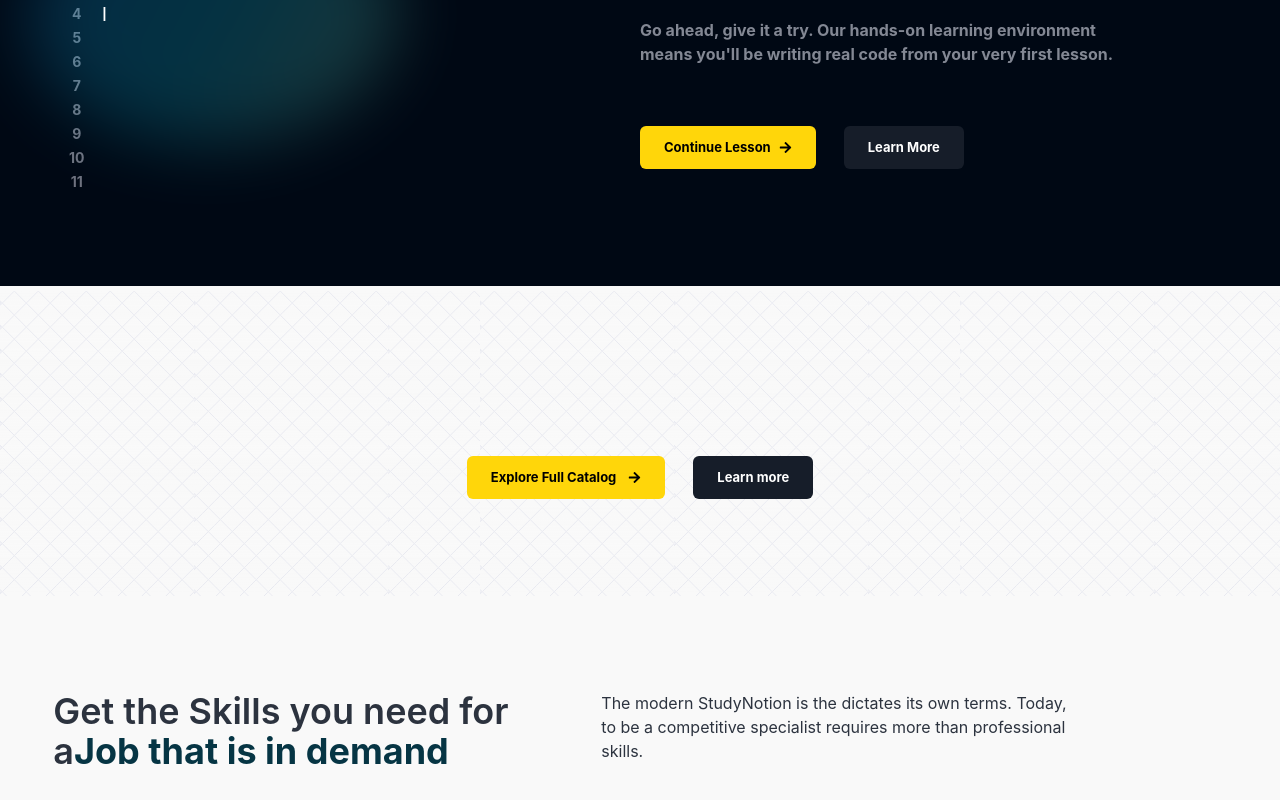
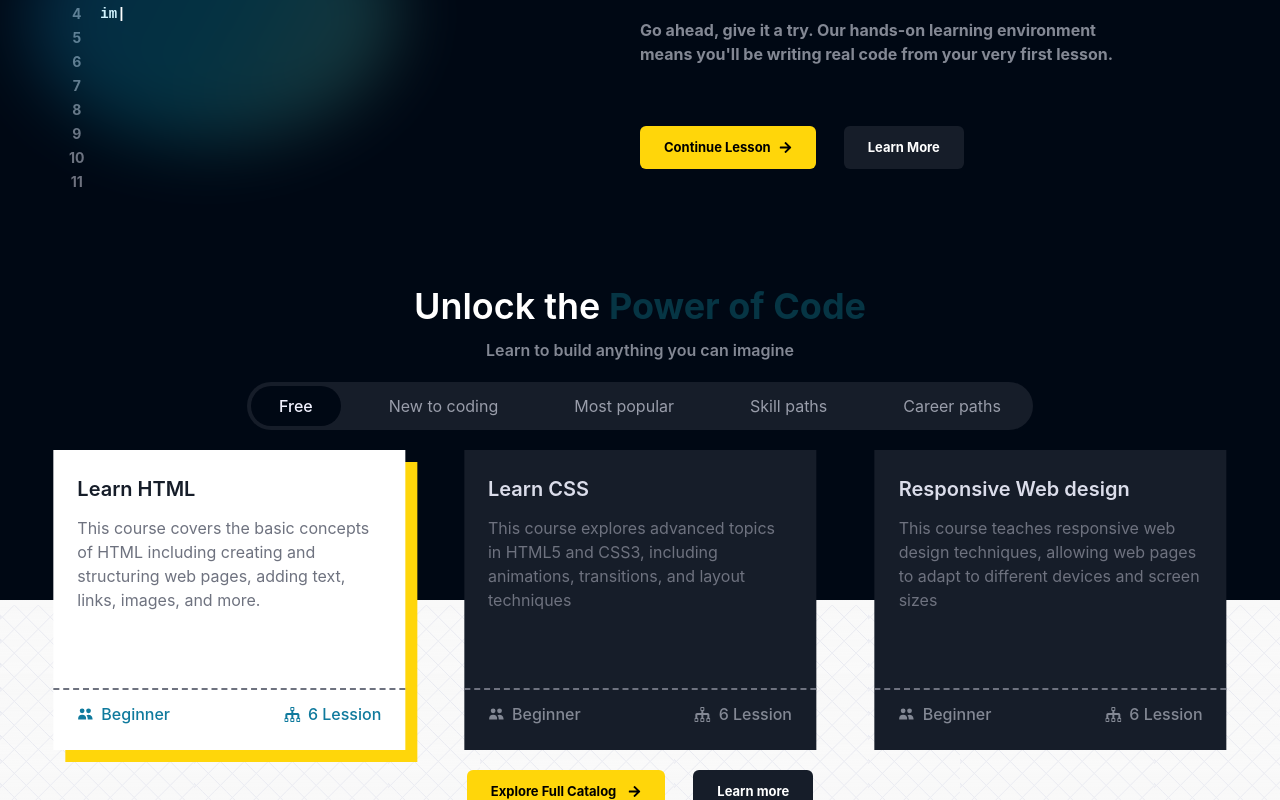
Before and after one commit to zakizaidi55/EdTech, a React (Create React App) app in the folder EdTech/STUDYNOTION/: page / in a window 1280 px wide. Shown: the part 1178-1978 px from the top of the page. Built offline with nearby package versions, Linux system fonts and the light colour scheme.

Commit message:
adding coursecard component and made UI change

```diff
--- /dev/null
+++ b/EdTech/STUDYNOTION/src/components/core/Homepage/CourseCard.jsx
@@ -0,0 +1,47 @@
+import React from 'react'
+
+import { HiUsers } from "react-icons/hi";
+import { ImTree } from "react-icons/im";
+
+export const CourseCard = ({cardData, currentCard, setCurrentCard}) => {
+  return (
+    <div
+      className={`w-[360px] lg:w-[30%] ${
+        currentCard === cardData?.heading
+          ? "bg-white shadow-[12px_12px_0_0] shadow-yellow-50"
+          : "bg-richblack-800"
+      }  text-richblack-25 h-[300px] box-border cursor-pointer`}
+      onClick={() => setCurrentCard(cardData?.heading)}
+    >
+      <div className="border-b-[2px] border-richblack-400 border-dashed h-[80%] p-6 flex flex-col gap-3">
+        <div
+          className={` ${
+            currentCard === cardData?.heading && "text-richblack-800"
+          } font-semibold text-[20px]`}
+        >
+          {cardData?.heading}
+        </div>
+
+        <div className="text-richblack-400">{cardData?.description}</div>
+      </div>
+
+      <div
+        className={`flex justify-between ${
+          currentCard === cardData?.heading ? "text-blue-300" : "text-richblack-300"
+        } px-6 py-3 font-medium`}
+      >
+        {/* Level */}
+        <div className="flex items-center gap-2 text-[16px]">
+          <HiUsers />
+          <p>{cardData?.level}</p>
+        </div>
+
+        {/* Flow Chart */}
+        <div className="flex items-center gap-2 text-[16px]">
+          <ImTree />
+          <p>{cardData?.lessionNumber} Lession</p>
+        </div>
+      </div>
+    </div>
+  )
+}
--- a/EdTech/STUDYNOTION/src/components/core/Homepage/ExploreMore.jsx
+++ b/EdTech/STUDYNOTION/src/components/core/Homepage/ExploreMore.jsx
@@ -1,78 +1,75 @@
-import React, { useState } from "react";
-import { HomePageExplore } from "../../../data/homepage-explore";
-import CourseCard from "./CourseCard";
+import React, { useState } from 'react'
+import {HomePageExplore} from "../../../data/homepage-explore";
 import HighlightText from "./HighlightText";
+import { CourseCard } from './CourseCard';
+
 
 const tabsName = [
   "Free",
   "New to coding",
   "Most popular",
-  "Skills paths",
-  "Career paths",
+  "Skill paths",
+  "Career paths"
 ];
 
-const ExploreMore = () => {
+function ExploreMore() {
   const [currentTab, setCurrentTab] = useState(tabsName[0]);
   const [courses, setCourses] = useState(HomePageExplore[0].courses);
-  const [currentCard, setCurrentCard] = useState(
-    HomePageExplore[0].courses[0].heading
-  );
+  const [currentCard, setCurrentCard] = useState(HomePageExplore[0].courses[0].heading);
 
-  const setMyCards = (value) => {
+  const setMyCard = (value) => {
     setCurrentTab(value);
     const result = HomePageExplore.filter((course) => course.tag === value);
     setCourses(result[0].courses);
+    console.log("printing the result ", result[0].courses);
     setCurrentCard(result[0].courses[0].heading);
-  };
+  }
 
   return (
     <div>
-      {/* Explore more section */}
-      <div>
-        <div className="text-4xl font-semibold text-center my-10">
-          Unlock the
-          <HighlightText text={"Power of Code"} />
-          <p className="text-center text-richblack-300 text-lg font-semibold mt-1">
-            Learn to Build Anything You Can Imagine
-          </p>
-        </div>
+      <div className='text-4xl font-semibold text-center'>
+        Unlock the
+        <HighlightText text={" Power of Code"}/>
       </div>
 
-      {/* Tabs Section */}
-      <div className="hidden lg:flex gap-5 -mt-5 mx-auto w-max bg-richblack-800 text-richblack-200 p-1 rounded-full font-medium drop-shadow-[0_1.5px_rgba(255,255,255,0.25)]">
-        {tabsName.map((ele, index) => {
-          return (
-            <div
-              className={` text-[16px] flex flex-row items-center gap-2 ${
-                currentTab === ele
-                  ? "bg-richblack-900 text-richblack-5 font-medium"
-                  : "text-richblack-200"
-              } px-7 py-[7px] rounded-full transition-all duration-200 cursor-pointer hover:bg-richblack-900 hover:text-richblack-5`}
+      <p className='text-center text-richblack-300 text-md font-semibold mt-3'>
+        Learn to build anything you can imagine
+      </p>
+
+      <div className='mt-5 flex flex-row rounded-full mx-auto gap-5 bg-richblack-800 mb-5  border-richblack-100  px-1 py-1'>
+        {
+          tabsName.map((element, index) => {
+            return (
+              <div className={`text-[16px] flex flex-row items-center gap-2
+              ${currentTab === element ? "bg-richblack-900 text-richblack-5 font-medium" : "text-richblack-200"} rounded-full transition-all
+              duration-200 cursor-pointer hover:bg-richblack-900 hover:text-richblack-5 px-7 py-2`}
               key={index}
-              onClick={() => setMyCards(ele)}
-            >
-              {ele}
-            </div>
-          );
-        })}
+              onClick={()=> setMyCard(element)}
+              >
+                {element}
+              </div>
+            )
+          })
+        }
       </div>
-      <div className="hidden lg:block lg:h-[200px]"></div>
 
-      {/* Cards Group */}
+      <div className='lg:h-[150px]'></div>
+
+      {/* course card group */}
       <div className="lg:absolute gap-10 justify-center lg:gap-0 flex lg:justify-between flex-wrap w-full lg:bottom-[0] lg:left-[50%] lg:translate-x-[-50%] lg:translate-y-[50%] text-black lg:mb-0 mb-7 lg:px-0 px-3">
-        {courses.map((ele, index) => {
-          return (
-            <CourseCard
+        {
+          courses.map((element, index)=> {
+            return <CourseCard
               key={index}
-              cardData={ele}
-              currentCard={currentCard}
-              setCurrentCard={setCurrentCard}
+              cardData = {element}
+              currentCard = {currentCard}
+              setCurrentCard ={setCurrentCard}
             />
-          );
-        })}
+          })
+        }
       </div>
     </div>
-  );
-};
+  )
+}
 
-export default ExploreMore;
+export default ExploreMore
--- a/EdTech/STUDYNOTION/src/pages/Home.jsx
+++ b/EdTech/STUDYNOTION/src/pages/Home.jsx
@@ -5,7 +5,7 @@
 import CTAButton from '../components/core/Homepage/CTAButton';
 import Banner from "../assets/Images/banner.mp4"
 import CodeBlocks from '../components/core/Homepage/CodeBlocks';
-// import ExploreMore from '../components/core/Homepage/ExploreMore';
+import ExploreMore from '../components/core/Homepage/ExploreMore';
 import TimelineSection from '../components/core/Homepage/TimelineSection'
 import LearningLanguageSection from '../components/core/Homepage/LearningLanguageSection'
 function Home() {
@@ -113,7 +113,7 @@
             backgroundGradient={<div className="codeblock2 absolute"></div>}
           />
         </div>
-          {/* <ExploreMore /> */}
+          <ExploreMore />
         </div>
 
       {/*Section 2  */}
```
